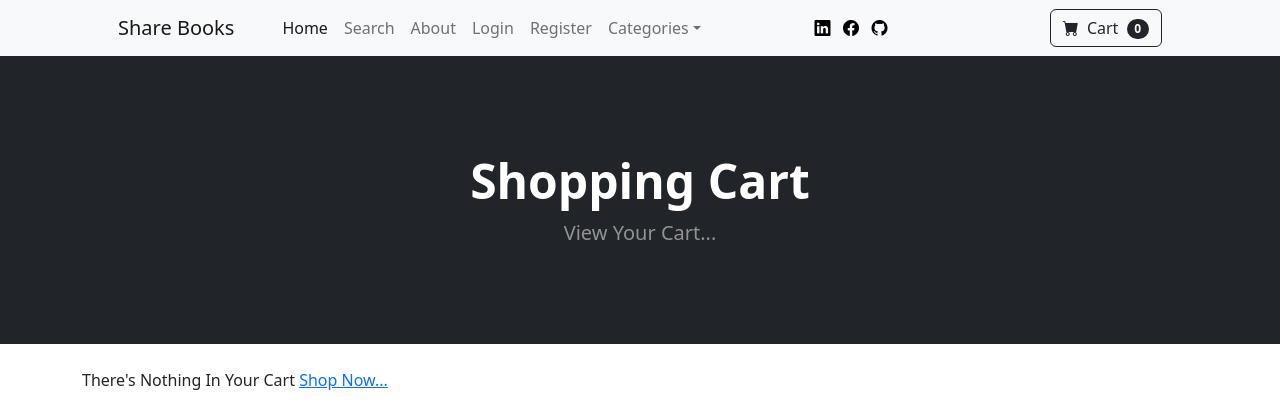
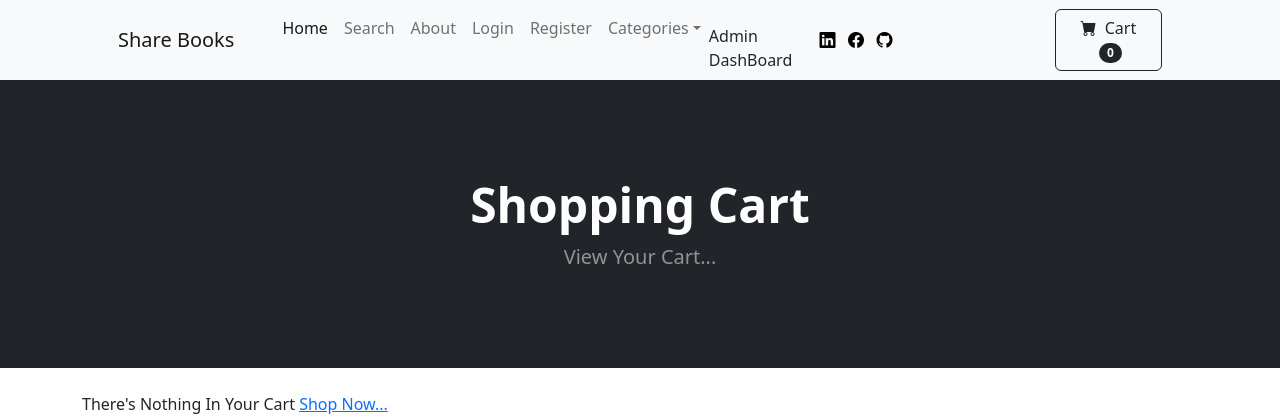
Before and after one commit to Gaurav112002/Share-Book-Project, a Django app: page /cart/ in a window 1280 px wide. Shown: the top 420 px of the page. Run offline with Django 4.2, Linux system fonts and the light colour scheme; data that the repository does not hold is empty; parts of the project's set-up code (start-up, migrations or seed data) failed here and were passed over; some libraries are stand-ins or nearby versions.

Commit message:
Update navbar.html

```diff
--- a/store/templates/navbar.html
+++ b/store/templates/navbar.html
@@ -56,6 +56,8 @@
                         {% endfor %}
                     </ul>
                 </li>
+
+                <li class="nav-item"><a class="nav-link" href="/admin"></a>Admin DashBoard</li>
             </ul>
 
             <a href="https://www.linkedin.com/in/gaurav-mahawar-followme/" target="_blank" style="color:black;"><i class="bi bi-linkedin"></i></a>
```
